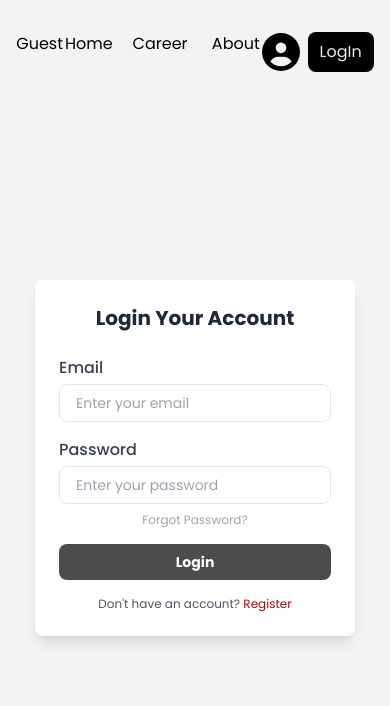
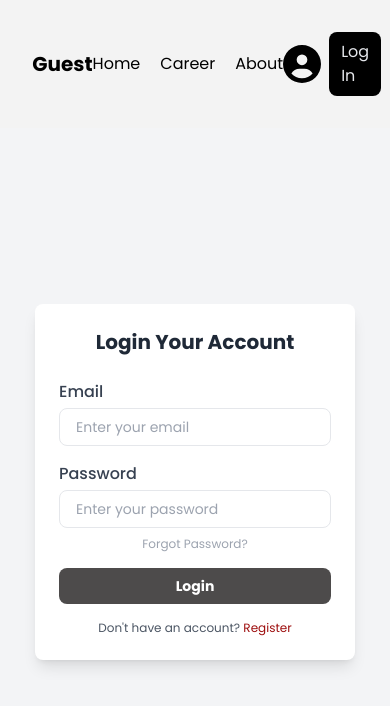
Before and after one commit to Torabarnob203311003/Gen-Z-Voice, a React (Vite) app: page /auth/login in a window 390 px wide. Shown: the top 706 px of the page. Built offline with nearby package versions, Linux system fonts and the light colour scheme; no server answers.

Commit message:
Log in & LogOut functionlity build sucessfully

```diff
--- a/src/Provider/AuthProvider.jsx
+++ b/src/Provider/AuthProvider.jsx
@@ -25,6 +25,8 @@ function AuthProvider({ children }) {
         return signInWithEmailAndPassword(auth, email, password);
     };
 
+
+
     // Sign out the current user
     const logOut = () => {
         return signOut(auth);
@@ -48,6 +50,7 @@ function AuthProvider({ children }) {
         return () => unSubscribe(); // Cleanup subscription on unmount
     }, []);
 
+
     // Auth context information to be shared globally
     const authInfo = {
         user,
--- a/src/components/Auth/LogInAuth/LogIn.jsx
+++ b/src/components/Auth/LogInAuth/LogIn.jsx
@@ -1,29 +1,59 @@
-import React from 'react';
+import React, { useContext } from 'react';
 import { Link } from 'react-router-dom';
+import { AuthContext } from '../../../Provider/AuthProvider';
 
 function LogIn() {
+    const { signInUser, setUser } = useContext(AuthContext);
+
+    const handleLogin = (e) => {
+        e.preventDefault();
+        const formData = new FormData(e.target);
+        const email = formData.get("email");
+        const password = formData.get("password");
+        console.log(email, password)
+
+        // Call signInUser function from context
+        signInUser(email, password)
+            .then((result) => {
+                const user = result.user;
+                setUser(user);
+                console.log("User logged in:", user);
+                alert("Login successful!");
+                e.target.reset(); // Reset the form after successful login
+            })
+            .catch((error) => {
+                console.error("Error logging in:", error.message);
+                e.target.reset();
+            });
+    };
+
     return (
-        <div className="min-h-screen flex justify-center items-start bg-gray-100 px-7 py-44"> {/* Added py-10 for some space at the top */}
+        <div className="min-h-screen flex justify-center items-start bg-gray-100 px-7 py-44">
             <div className="w-full max-w-xs sm:max-w-sm md:max-w-md lg:max-w-lg bg-white p-6 sm:p-8 shadow-lg rounded-lg">
                 <h2 className="text-xl sm:text-2xl font-bold text-center text-gray-800 mb-6">
                     Login Your Account
                 </h2>
 
+                <form onSubmit={handleLogin}>
                     <div className="mb-4">
                         <label className="block text-gray-700 font-medium mb-1">Email</label>
                         <input
+                            name="email"
                             type="email"
                             className="w-full px-4 py-2 border rounded-lg focus:ring-2 focus:ring-gray-500 focus:outline-none text-sm sm:text-base"
                             placeholder="Enter your email"
+                            required
                         />
                     </div>
 
                     <div className="mb-4">
                         <label className="block text-gray-700 font-medium mb-1">Password</label>
                         <input
+                            name="password"
                             type="password"
                             className="w-full px-4 py-2 border rounded-lg focus:ring-2 focus:ring-gray-500 focus:outline-none text-sm sm:text-base"
                             placeholder="Enter your password"
+                            required
                         />
                         {/* Forgot Password link */}
                         <p className="text-center text-gray-400 mt-2 text-xs sm:text-sm">
@@ -33,12 +63,16 @@ function LogIn() {
                         </p>
                     </div>
 
-                <button className="w-full bg-[#4d4b4b] text-white font-bold py-2 rounded-lg hover:bg-text-[#403F3F] transition text-sm sm:text-base">
+                    <button type="submit" className="w-full bg-[#4d4b4b] text-white font-bold py-2 rounded-lg hover:bg-[#403F3F] transition text-sm sm:text-base">
                         Login
                     </button>
+                </form>
 
                 <p className="text-center text-gray-600 mt-4 text-xs sm:text-sm">
-                    Don't have an account? <Link to='/auth/register' className="text-[#9d0d0d] hover:underline">Register</Link>
+                    Don't have an account?{' '}
+                    <Link to='/auth/register' className="text-[#9d0d0d] hover:underline">
+                        Register
+                    </Link>
                 </p>
             </div>
         </div>
--- a/src/components/Navbar/Navbar.jsx
+++ b/src/components/Navbar/Navbar.jsx
@@ -1,24 +1,44 @@
 import React, { useContext } from 'react';
-import { Link } from 'react-router-dom'; // Removed incorrect `Links` import
+import { Link } from 'react-router-dom';
 import { FaCircleUser } from "react-icons/fa6";
 import { AuthContext } from '../../Provider/AuthProvider';
 
 function Navbar() {
-  const { user } = useContext(AuthContext);
+  const { user, logOut } = useContext(AuthContext);
+
+  // Handle logout functionality
+  const handleLogOut = () => {
+    logOut()
+
+      .catch((error) => {
+        console.error("Error logging out:", error.message);
+        alert("Failed to log out!");
+      });
+  };
 
   return (
-    <div className='flex justify-between py-5'>
-      <div> {user ? user.name : 'Guest'} </div> {/* Added a check for user */}
+    <div className='flex justify-between py-5 items-center px-4'>
+      <div className='text-xl font-bold'>
+        {user && user.email ? user.email : 'Guest'}
+      </div>
       <div className="nav space-x-5 items-center">
         <Link to='/'>Home</Link>
-        <Link to='/career'>Career</Link> {/* Fixed spelling if it was a typo */}
+        <Link to='/career'>Career</Link>
         <Link to='/about'>About</Link>
       </div>
       <div className='login flex gap-2 items-center'>
         <div>
           <FaCircleUser size='38' />
         </div>
-        <Link to='/auth/login' className="bg-black text-gray-200 px-3 py-2 rounded-lg">LogIn</Link>
+        {user && user.email ? (
+          <button onClick={handleLogOut} className="bg-black text-gray-200 px-3 py-2 rounded-lg">
+            Log Out
+          </button>
+        ) : (
+          <Link to='/auth/login' className="bg-black text-gray-200 px-3 py-2 rounded-lg">
+            Log In
+          </Link>
+        )}
       </div>
     </div>
   );
```
Lines whose indentation alone changed are shown as unchanged.
